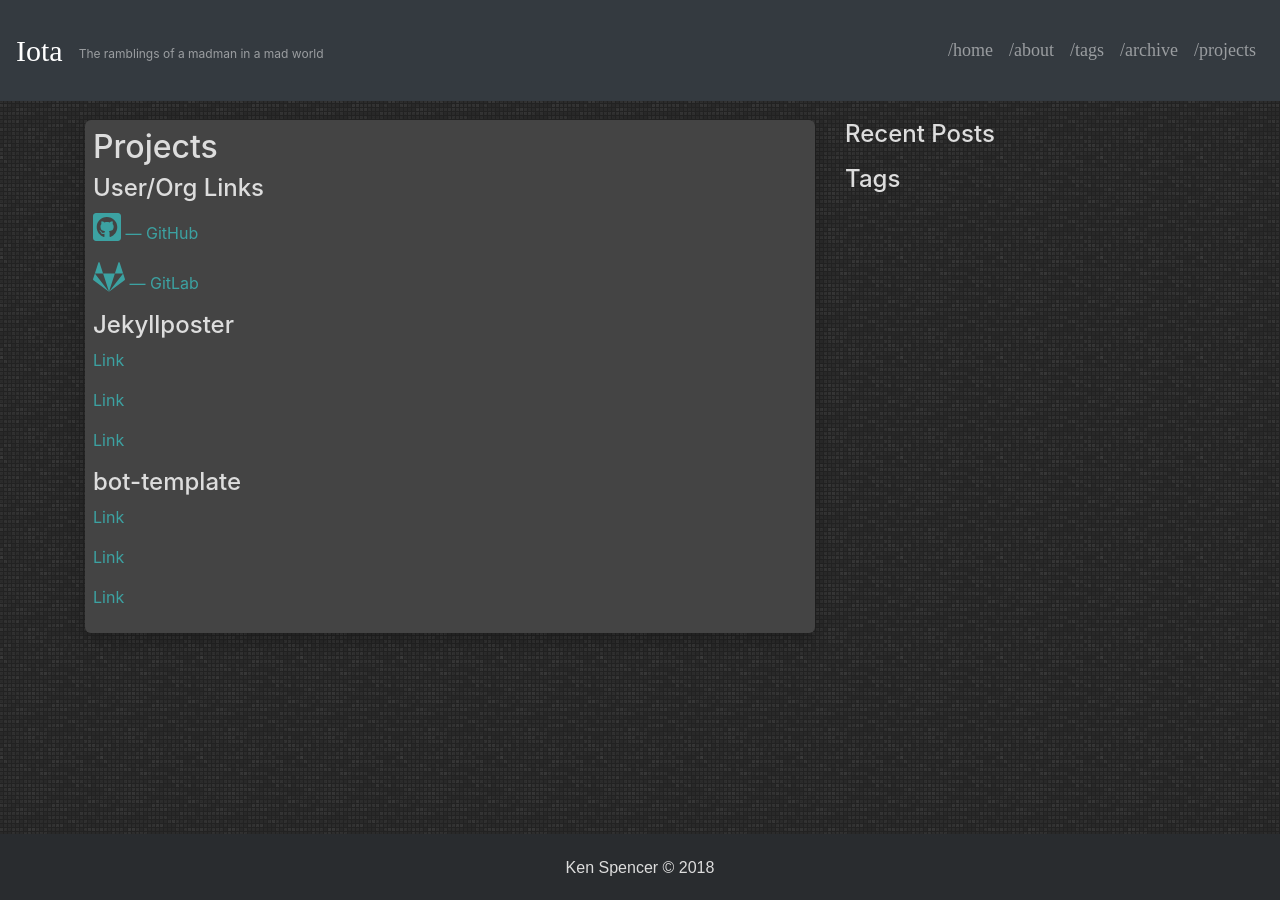
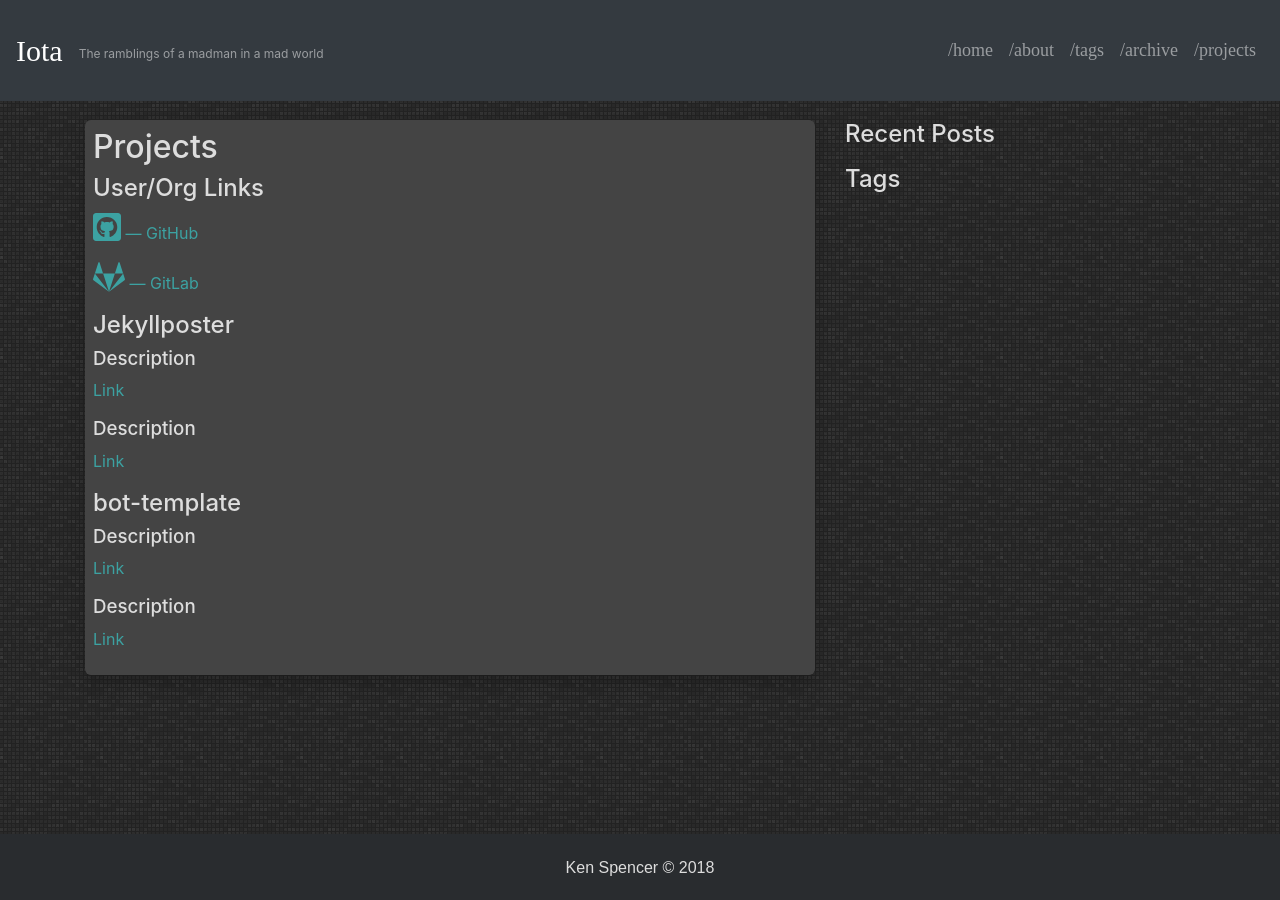
Before and after one commit to IotaSpencer/iotaspencer.me, a Jekyll site: the page built from projects/index.md, in a window 1280 px wide and 900 px high. Built offline with Jekyll 4.4.1, drawn with Linux system fonts in a browser that asks for light colours; nearby versions of some CDN libraries.

Commit message:
update projects/index.md

```diff
--- a/projects/index.md
+++ b/projects/index.md
@@ -30,9 +28,12 @@
 ## {{project[0]}}
 {% for item in project[1] %}
 
+### Description
+  {{item.description}}
 
 
-> [Link]({{item[0]}})
+
+> [Link]({{item.link}})
 
 {% endfor %}
 {% endfor %}
```
Also changed, not shown: other parts of projects/index.md (+0 -2 lines).
